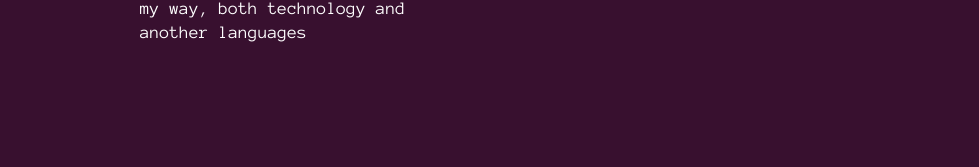
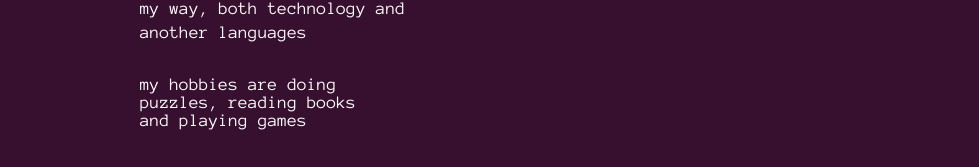
Before and after one commit to atir75/Portfolio-React, a React (Vite) app: page / in a window 1280 px wide. Shown: the part 1098-1265 px from the top of the page, without its empty margins (0-979 px from the left). Before the commit the page ends 1168 px from the top, so only its background shows below. Built offline with nearby package versions, Linux system fonts and the light colour scheme.

Commit message:
wip(aboutme): text3

```diff
--- a/src/components/AboutMe/index.tsx
+++ b/src/components/AboutMe/index.tsx
@@ -6,6 +6,7 @@ export function AboutMe() {
         <h2 className="text1">I´ve been in the area more than 1 year,<p className="lineABT">
 My studies started in 2021 at Santa </p>Cecilia university</h2>
         <h2 className="text2">Also, I have studied by <p className="lineABT2">my way, both technology and </p>another languages</h2>
+        <h2 className="text3">my hobbies are doing puzzles, reading books and playing games</h2>
         </>
 
     )
--- a/src/components/AboutMe/styles.css
+++ b/src/components/AboutMe/styles.css
@@ -36,3 +36,14 @@
     margin-bottom: 15px;
     margin-top: 15px;
 }
+
+
+.text3{
+    width: 250px;
+    height: 80px;
+    font-family: 'Anonymous Pro', monospace;
+    margin-left: 140px;
+    margin-top: 20px;
+    font-size: 18px;
+    font-weight: 400;
+}
```
